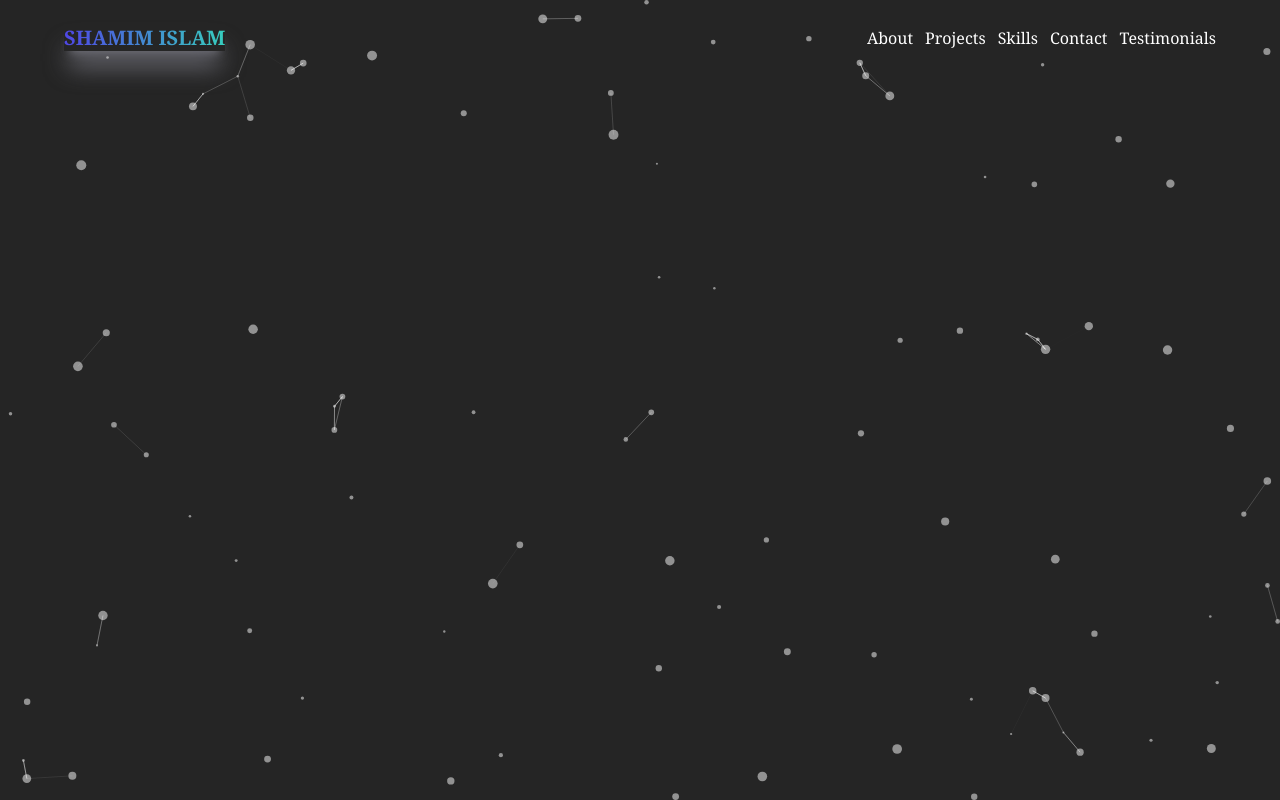
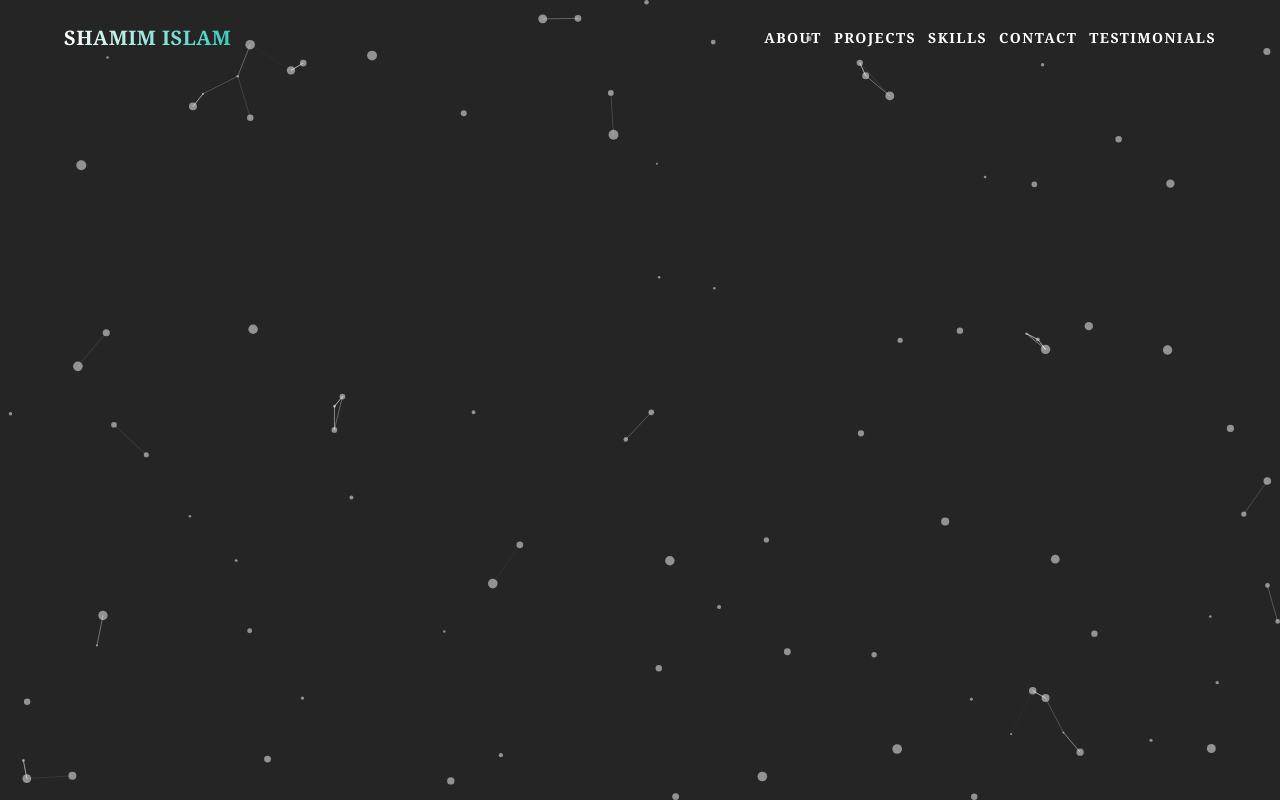
Before and after one commit to CodeWithShamim/portfolio, a React (Create React App) app: page / in a window 1280 px wide. Built offline with nearby package versions, Linux system fonts and the light colour scheme.

Commit message:
nabvar udpated

```diff
--- a/src/pages/Home/Navbar.js
+++ b/src/pages/Home/Navbar.js
@@ -7,27 +7,25 @@ const Navbar = () => {
     <div>
       <nav className="w-full flex items-center justify-between px-16 py-6 z-50">
         <div>
-          <h1 className="font-bold text-xl text-transparent bg-clip-text bg-gradient-to-r from-indigo-600 to-accent ">
-            <Link to="/" className="shadow-zinc-500 shadow-xl">
-              SHAMIM ISLAM
-            </Link>
+          <h1 className="font-bold tracking-wide text-xl text-transparent bg-clip-text bg-gradient-to-r from-secondary to-accent hover:from-pink-400 hover:scale-105 transition-all">
+            <Link to="/">SHAMIM ISLAM</Link>
           </h1>
         </div>
 
-        <div className="grid grid-flow-col gap-3">
-          <h1>
+        <div className="grid grid-flow-col gap-3 uppercase text-sm font-bold tracking-widest">
+          <h1 className="hover:text-pink-400 hover:scale-105 transition-all">
             <Link to="/">About</Link>
           </h1>
-          <h1>
+          <h1 className="hover:text-pink-400 hover:scale-105 transition-all">
             <Link to="/">Projects</Link>
           </h1>
-          <h1>
+          <h1 className="hover:text-pink-400 hover:scale-105 transition-all">
             <Link to="/">Skills</Link>
           </h1>
-          <h1>
+          <h1 className="hover:text-pink-400 hover:scale-105 transition-all">
             <Link to="/">Contact</Link>
           </h1>
-          <h1>
+          <h1 className="hover:text-pink-400 hover:scale-105 transition-all">
             <Link to="/">Testimonials</Link>
           </h1>
         </div>
```
